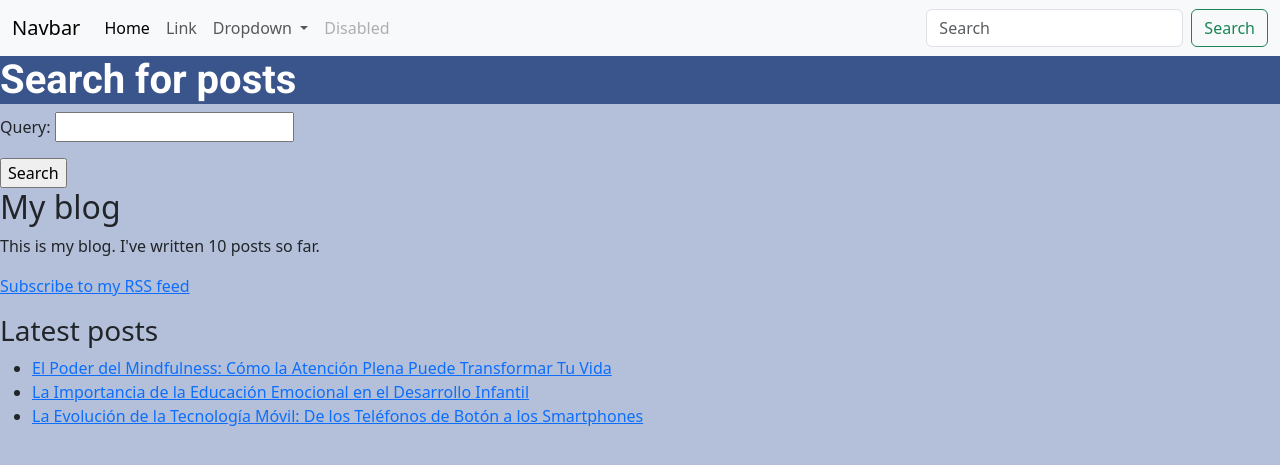
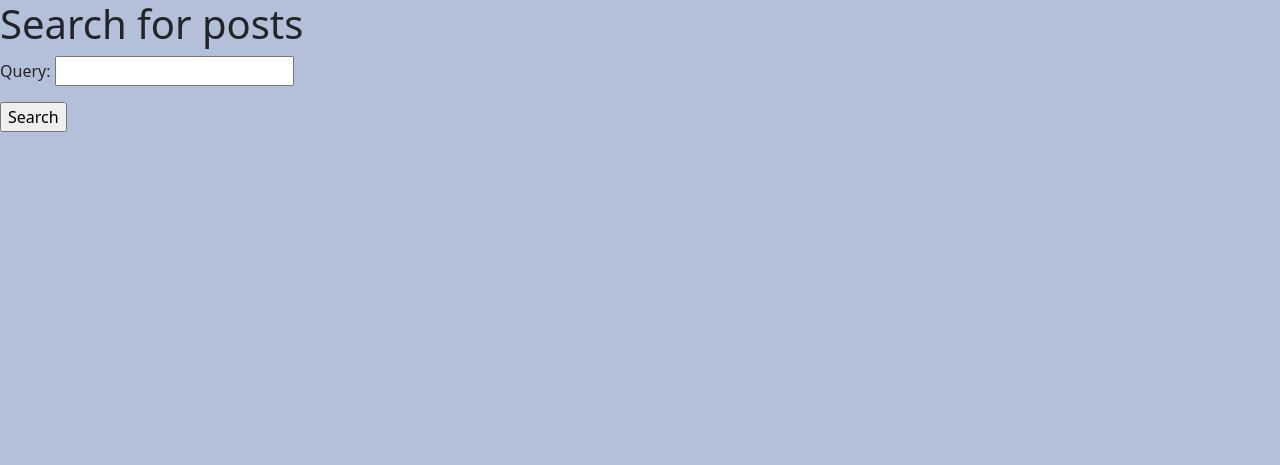
Before and after one commit to ArbeyMaya/django, a Django app: page /blog/search/ in a window 1280 px wide. Shown: the top 465 px of the page. Run offline with Django 5.2, Linux system fonts and the light colour scheme; data comes from the database, SQL or seed files in the repository.

Commit message:
se aplico estilos

```diff
--- a/mysite/blog/templates/blog/base.html
+++ b/mysite/blog/templates/blog/base.html
@@ -6,18 +6,24 @@
     <title>{% block title %}{% endblock %}</title>
     {% comment %} <link href="{% static "css/blog.css" %}" rel="stylesheet"> {% endcomment %}
     <link href="https://cdn.jsdelivr.net/npm/bootstrap@5.3.3/dist/css/bootstrap.min.css" rel="stylesheet" integrity="sha384-QWTKZyjpPEjISv5WaRU9OFeRpok6YctnYmDr5pNlyT2bRjXh0JMhjY6hW+ALEwIH" crossorigin="anonymous">
+    <link href="https://cdn.jsdelivr.net/npm/bootstrap-icons/font/bootstrap-icons.css" rel="stylesheet">
     <style>
       @import url('https://fonts.googleapis.com/css2?family=Roboto:ital,wght@0,100;0,300;0,400;0,500;0,700;0,900;1,100;1,300;1,400;1,500;1,700;1,900&display=swap');
       body {
           background-color: #B4C0D9;
       }
 
-      h1 {
+      nav {
         background-color: #3A558C;
         color: #ffffff;
         font-family: "Roboto", sans-serif;
         font-weight: 700;
         font-style: normal;
+      }
+
+
+      .titulo-principal {
+        font-size: 3rem;
       }
 
       .boton {
@@ -32,64 +38,37 @@
   </head>
 
   <body>
-    {% comment %} Inicio Menu {% endcomment %}
-    <nav class="navbar navbar-expand-lg bg-body-tertiary">
-      <div class="container-fluid">
-        <a class="navbar-brand" href="#">Navbar</a>
-        <button class="navbar-toggler" type="button" data-bs-toggle="collapse" data-bs-target="#navbarSupportedContent" aria-controls="navbarSupportedContent" aria-expanded="false" aria-label="Toggle navigation">
-          <span class="navbar-toggler-icon"></span>
-        </button>
-        <div class="collapse navbar-collapse" id="navbarSupportedContent">
-          <ul class="navbar-nav me-auto mb-2 mb-lg-0">
-            <li class="nav-item">
-              <a class="nav-link active" aria-current="page" href="#">Home</a>
-            </li>
-            <li class="nav-item">
-              <a class="nav-link" href="#">Link</a>
-            </li>
-            <li class="nav-item dropdown">
-              <a class="nav-link dropdown-toggle" href="#" role="button" data-bs-toggle="dropdown" aria-expanded="false">
-                Dropdown
+
+      {% comment %} menu lateral inicio {% endcomment %}
+
+      <div class="offcanvas offcanvas-start" data-bs-scroll="true" tabindex="-1" id="offcanvasWithBothOptions" aria-labelledby="offcanvasWithBothOptionsLabel">
+        <div class="offcanvas-header">
+          <h2 class="offcanvas-title" id="offcanvasWithBothOptionsLabel">My blog</h2>
+          <button type="button" class="btn-close" data-bs-dismiss="offcanvas" aria-label="Close"></button>
+        </div>
+        <div class="offcanvas-body">
+          <div id="sidebar">
+            <p>
+            This is my blog.
+            I've written {% total_posts %} posts so far.
+            </p>
+            <p>
+              <a href="{% url "blog:post_feed" %}">
+              Subscribe to my RSS feed
               </a>
-              <ul class="dropdown-menu">
-                <li><a class="dropdown-item" href="#">Action</a></li>
-                <li><a class="dropdown-item" href="#">Another action</a></li>
-                <li><hr class="dropdown-divider"></li>
-                <li><a class="dropdown-item" href="#">Something else here</a></li>
-              </ul>
-            </li>
-            <li class="nav-item">
-              <a class="nav-link disabled" aria-disabled="true">Disabled</a>
-            </li>
-          </ul>
-          <form class="d-flex" role="search">
-            <input class="form-control me-2" type="search" placeholder="Search" aria-label="Search">
-            <button class="btn btn-outline-success" type="submit">Search</button>
-          </form>
+            </p>
+            <h3>Latest posts</h3>
+            {% show_latest_posts 3 %}
+          </div>
         </div>
       </div>
-    </nav>
-    {% comment %} Fin Menu {% endcomment %}
-
+      {% comment %} menu lateral fin {% endcomment %}
     <div class="row">
       {% block content %}
       {% endblock %}
     </div>
 
-    <div class="menu">
-      <h2>My blog</h2>
-      <p>
-      This is my blog.
-      I've written {% total_posts %} posts so far.
-      </p>
-      <p>
-        <a href="{% url "blog:post_feed" %}">
-        Subscribe to my RSS feed
-        </a>
-      </p>
-      <h3>Latest posts</h3>
-      {% show_latest_posts 3 %}
-    </div>
+
 
       <script src="https://cdn.jsdelivr.net/npm/@popperjs/core@2.11.8/dist/umd/popper.min.js" integrity="sha384-I7E8VVD/ismYTF4hNIPjVp/Zjvgyol6VFvRkX/vR+Vc4jQkC+hVqc2pM8ODewa9r" crossorigin="anonymous"></script>
       <script src="https://cdn.jsdelivr.net/npm/bootstrap@5.3.3/dist/js/bootstrap.min.js" integrity="sha384-0pUGZvbkm6XF6gxjEnlmuGrJXVbNuzT9qBBavbLwCsOGabYfZo0T0to5eqruptLy" crossorigin="anonymous"></script>
```
Also changed, not shown: mysite/blog/templates/blog/post/list.html (+19 -1 lines).
